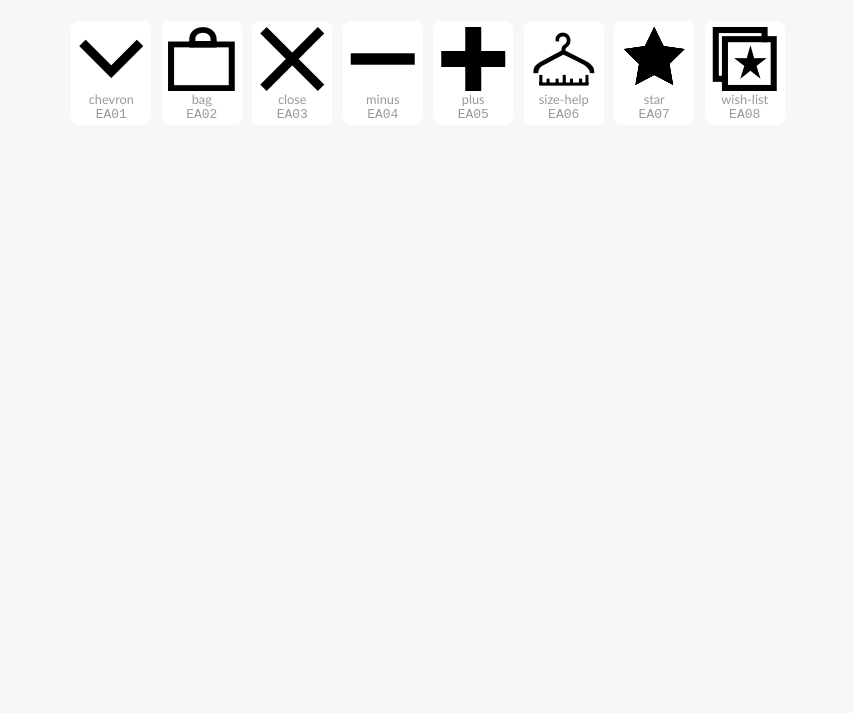
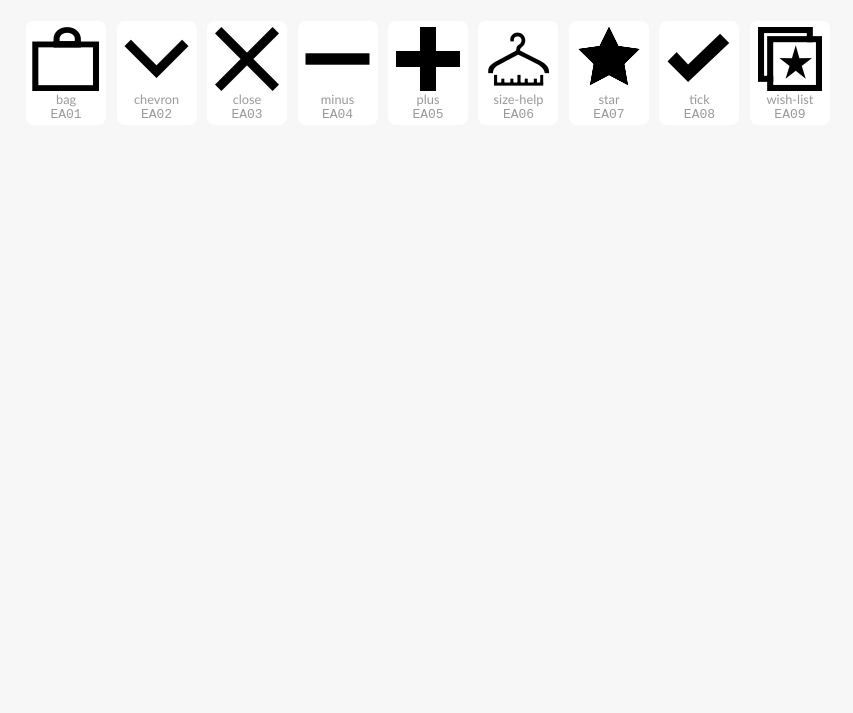
Before and after one commit to NET-A-PORTER/mrporterfont, a website: page dist/index.html in a window 1280 px wide. Shown: the part 87-800 px from the top of the page, without its empty margins (212-1065 px from the left). Drawn offline with Linux system fonts and the light colour scheme.

Commit message:
ST new tick icon

```diff
--- a/dist/css/mrpfont-v0.0.20.css
+++ b/dist/css/mrpfont-v0.0.20.css
@@ -9,13 +9,14 @@
   font-style: normal;
 }
 
+.mrpfont--bag:before,
 .mrpfont--chevron:before,
-.mrpfont--bag:before,
 .mrpfont--close:before,
 .mrpfont--minus:before,
 .mrpfont--plus:before,
 .mrpfont--size-help:before,
 .mrpfont--star:before,
+.mrpfont--tick:before,
 .mrpfont--wish-list:before {
   font-family: "mrpfont-v0.0.20";
   font-style: normal;
@@ -33,24 +34,26 @@
   -moz-osx-font-smoothing:grayscale;
 }
 
+.mrpfont--bag:hover,
 .mrpfont--chevron:hover,
-.mrpfont--bag:hover,
 .mrpfont--close:hover,
 .mrpfont--minus:hover,
 .mrpfont--plus:hover,
 .mrpfont--size-help:hover,
 .mrpfont--star:hover,
+.mrpfont--tick:hover,
 .mrpfont--wish-list:hover {
   opacity: 0.5;
 }
 
 
 
-.mrpfont--chevron:before { content: "\EA01" }
-.mrpfont--bag:before { content: "\EA02" }
+.mrpfont--bag:before { content: "\EA01" }
+.mrpfont--chevron:before { content: "\EA02" }
 .mrpfont--close:before { content: "\EA03" }
 .mrpfont--minus:before { content: "\EA04" }
 .mrpfont--plus:before { content: "\EA05" }
 .mrpfont--size-help:before { content: "\EA06" }
 .mrpfont--star:before { content: "\EA07" }
-.mrpfont--wish-list:before { content: "\EA08" }
+.mrpfont--tick:before { content: "\EA08" }
+.mrpfont--wish-list:before { content: "\EA09" }
--- a/dist/index.html
+++ b/dist/index.html
@@ -16,13 +16,13 @@
     <h1>mrpfont-v0.0.20</h1>
     <ul class="glyph">
       <li>
-        <span class="mrpfont--chevron"></span>
-        <span class="glyph-name">chevron</span>
+        <span class="mrpfont--bag"></span>
+        <span class="glyph-name">bag</span>
         <span class="glyph-codepoint">EA01</span>
       </li>
       <li>
-        <span class="mrpfont--bag"></span>
-        <span class="glyph-name">bag</span>
+        <span class="mrpfont--chevron"></span>
+        <span class="glyph-name">chevron</span>
         <span class="glyph-codepoint">EA02</span>
       </li>
       <li>
@@ -51,9 +51,14 @@
         <span class="glyph-codepoint">EA07</span>
       </li>
       <li>
+        <span class="mrpfont--tick"></span>
+        <span class="glyph-name">tick</span>
+        <span class="glyph-codepoint">EA08</span>
+      </li>
+      <li>
         <span class="mrpfont--wish-list"></span>
         <span class="glyph-name">wish-list</span>
-        <span class="glyph-codepoint">EA08</span>
+        <span class="glyph-codepoint">EA09</span>
       </li>
     </ul>
   </body>
--- a/dist/mrpfont.scss
+++ b/dist/mrpfont.scss
@@ -9,13 +9,14 @@
   font-style: normal;
 }
 
+.mrpfont--bag:before,
 .mrpfont--chevron:before,
-.mrpfont--bag:before,
 .mrpfont--close:before,
 .mrpfont--minus:before,
 .mrpfont--plus:before,
 .mrpfont--size-help:before,
 .mrpfont--star:before,
+.mrpfont--tick:before,
 .mrpfont--wish-list:before {
   font-family: "mrpfont-v0.0.20";
   font-style: normal;
@@ -33,24 +34,26 @@
   -moz-osx-font-smoothing:grayscale;
 }
 
+.mrpfont--bag:hover,
 .mrpfont--chevron:hover,
-.mrpfont--bag:hover,
 .mrpfont--close:hover,
 .mrpfont--minus:hover,
 .mrpfont--plus:hover,
 .mrpfont--size-help:hover,
 .mrpfont--star:hover,
+.mrpfont--tick:hover,
 .mrpfont--wish-list:hover {
   opacity: 0.5;
 }
 
 
 
-.mrpfont--chevron:before { content: "\EA01" }
-.mrpfont--bag:before { content: "\EA02" }
+.mrpfont--bag:before { content: "\EA01" }
+.mrpfont--chevron:before { content: "\EA02" }
 .mrpfont--close:before { content: "\EA03" }
 .mrpfont--minus:before { content: "\EA04" }
 .mrpfont--plus:before { content: "\EA05" }
 .mrpfont--size-help:before { content: "\EA06" }
 .mrpfont--star:before { content: "\EA07" }
-.mrpfont--wish-list:before { content: "\EA08" }
+.mrpfont--tick:before { content: "\EA08" }
+.mrpfont--wish-list:before { content: "\EA09" }
```
Also changed, not shown: dist/css/fonts/mrpfont-v0.0.20.ttf, dist/css/fonts/mrpfont-v0.0.20.woff, dist/fonts/mrpfont-v0.0.20.ttf, dist/fonts/mrpfont-v0.0.20.woff, 5 other files.
